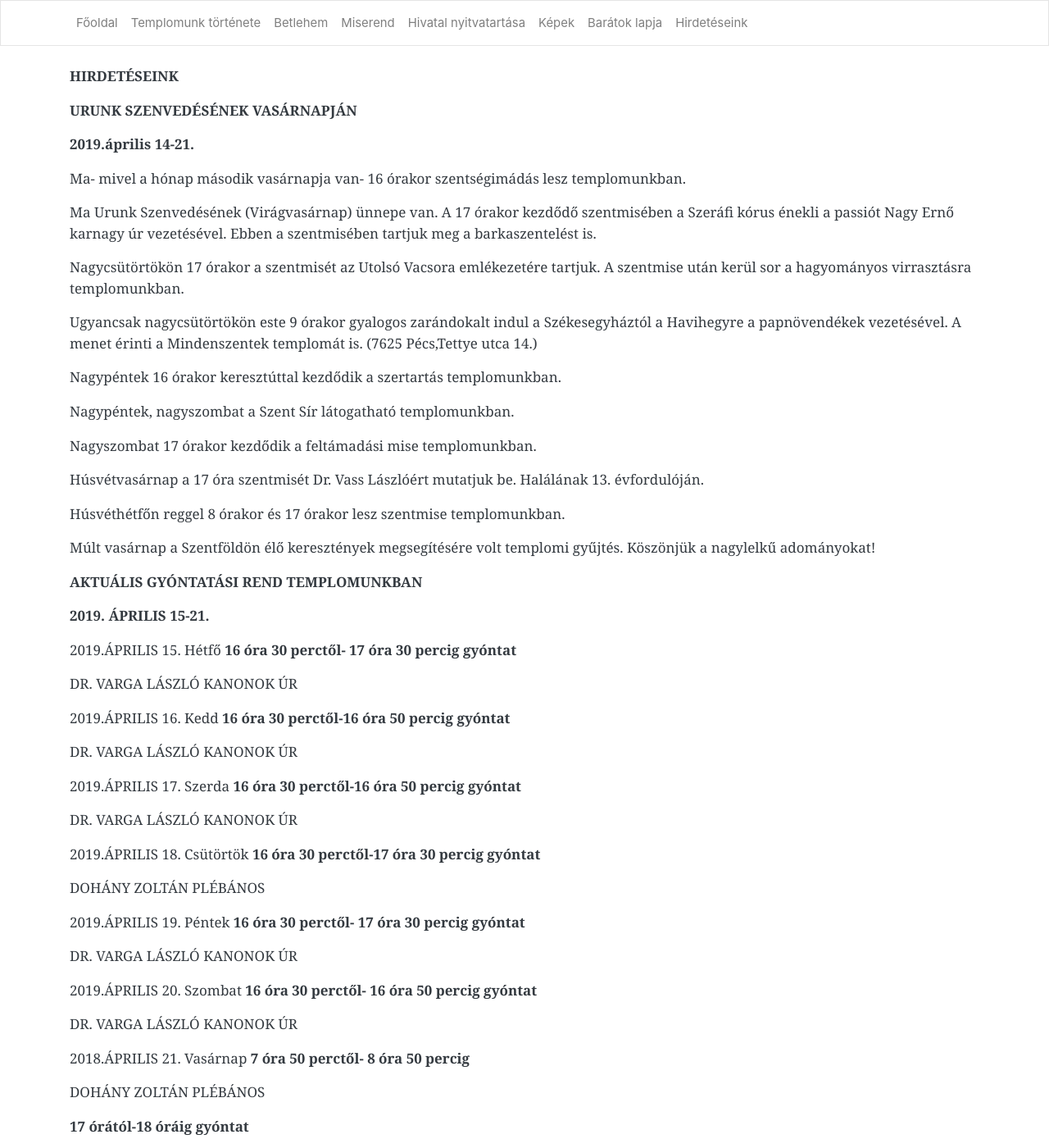
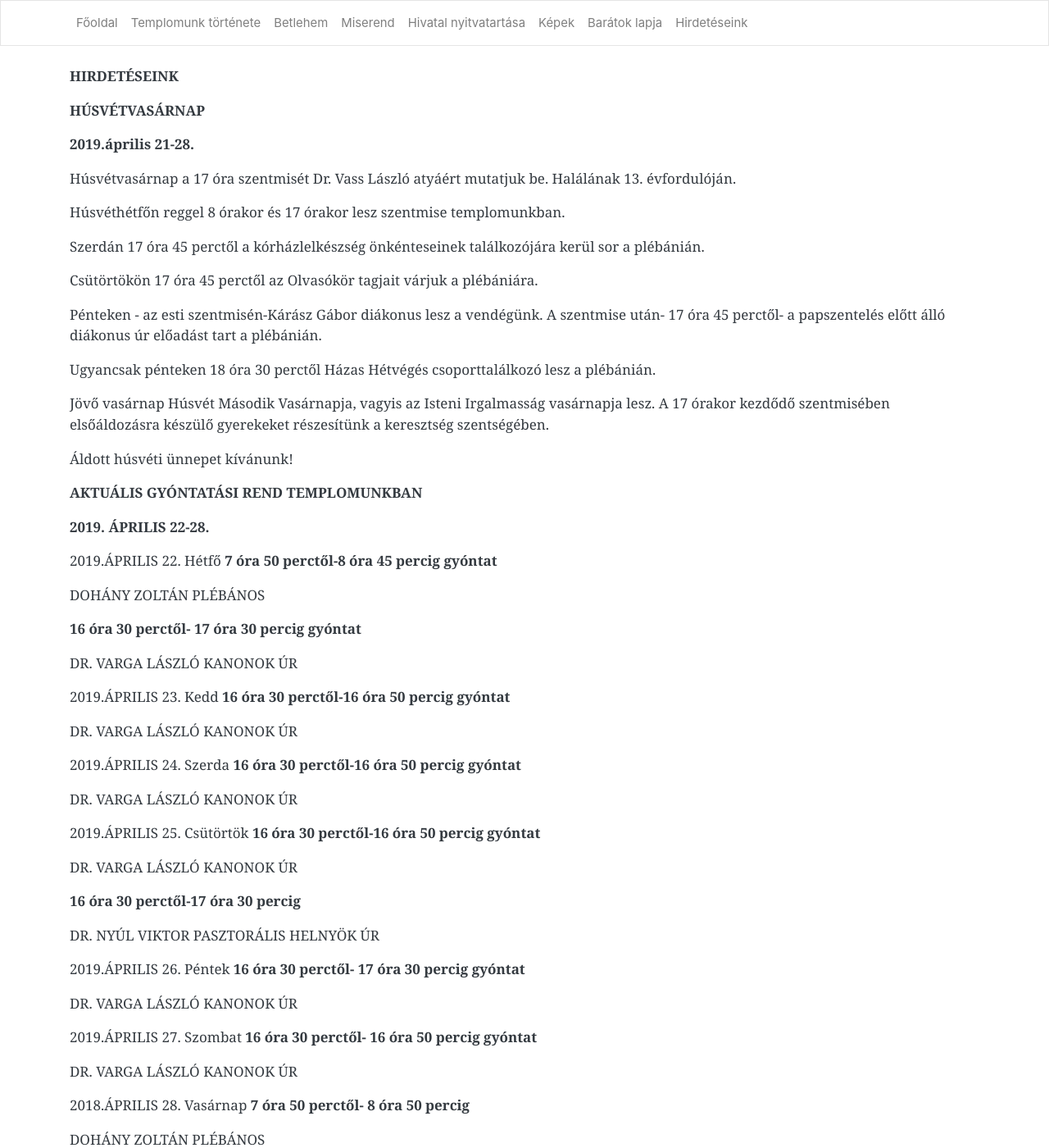
Before and after one commit to pecsi-ferences/pecsi-ferences.github.io, a Jekyll site: the page built from hirdeteseink.md, in a window 1280 px wide and 1400 px high. Shown: the whole window at 82% size. Built offline with Jekyll 4.4.1, drawn with Linux system fonts in a browser that asks for light colours; nearby versions of some CDN libraries; some of the changed text lies outside the part shown.

Commit message:
Update from Forestry.io Zoltán Dohány updated hirdeteseink.md

```diff
--- a/hirdeteseink.md
+++ b/hirdeteseink.md
@@ -3,6 +3,72 @@ layout: default
 title: Hirdetéseink
 
 ---
+**HIRDETÉSEINK**
+
+**HÚSVÉTVASÁRNAP**
+
+**2019.április 21-28.**
+
+Húsvétvasárnap a 17 óra szentmisét Dr. Vass László atyáért mutatjuk be. Halálának 13. évfordulóján.
+
+Húsvéthétfőn reggel 8 órakor és 17 órakor lesz szentmise templomunkban.
+
+Szerdán 17 óra 45 perctől a kórházlelkészség önkénteseinek találkozójára kerül sor a plébánián.
+
+Csütörtökön 17 óra 45 perctől az Olvasókör tagjait várjuk a plébániára.
+
+Pénteken - az esti szentmisén-Kárász Gábor diákonus lesz a vendégünk. A szentmise után- 17 óra 45 perctől- a papszentelés előtt álló diákonus úr előadást tart a plébánián.
+
+Ugyancsak pénteken 18 óra 30 perctől Házas Hétvégés csoporttalálkozó lesz a plébánián.
+
+Jövő vasárnap Húsvét Második Vasárnapja, vagyis az Isteni Irgalmasság vasárnapja lesz. A 17 órakor kezdődő szentmisében elsőáldozásra készülő gyerekeket részesítünk a keresztség szentségében.
+
+Áldott húsvéti ünnepet kívánunk!
+
+**AKTUÁLIS GYÓNTATÁSI REND TEMPLOMUNKBAN**
+
+**2019. ÁPRILIS 22-28.**
+
+2019\.ÁPRILIS 22. Hétfő **7 óra 50 perctől-8 óra 45 percig gyóntat**
+
+DOHÁNY ZOLTÁN PLÉBÁNOS
+
+**16 óra 30 perctől- 17 óra 30 percig gyóntat**
+
+DR. VARGA LÁSZLÓ KANONOK ÚR
+
+2019\.ÁPRILIS 23. Kedd **16 óra 30 perctől-16 óra 50 percig gyóntat**
+
+DR. VARGA LÁSZLÓ KANONOK ÚR
+
+2019\.ÁPRILIS 24. Szerda **16 óra 30 perctől-16 óra 50 percig gyóntat**
+
+DR. VARGA LÁSZLÓ KANONOK ÚR
+
+2019\.ÁPRILIS 25. Csütörtök **16 óra 30 perctől-16 óra 50 percig gyóntat**
+
+DR. VARGA LÁSZLÓ KANONOK ÚR
+
+**16 óra 30 perctől-17 óra 30 percig**
+
+DR. NYÚL VIKTOR PASZTORÁLIS HELNYÖK ÚR
+
+2019\.ÁPRILIS 26. Péntek **16 óra 30 perctől- 17 óra 30 percig gyóntat**
+
+DR. VARGA LÁSZLÓ KANONOK ÚR
+
+2019\.ÁPRILIS 27. Szombat **16 óra 30 perctől- 16 óra 50 percig gyóntat**
+
+DR. VARGA LÁSZLÓ KANONOK ÚR
+
+2018\.ÁPRILIS 28. Vasárnap **7 óra 50 perctől- 8 óra 50 percig**
+
+DOHÁNY ZOLTÁN PLÉBÁNOS
+
+**17 órától-18 óráig gyóntat**
+
+DR. VARGA LÁSZLÓ KANONOK ÚR
+
 **HIRDETÉSEINK**
 
 **URUNK SZENVEDÉSÉNEK VASÁRNAPJÁN**
```
